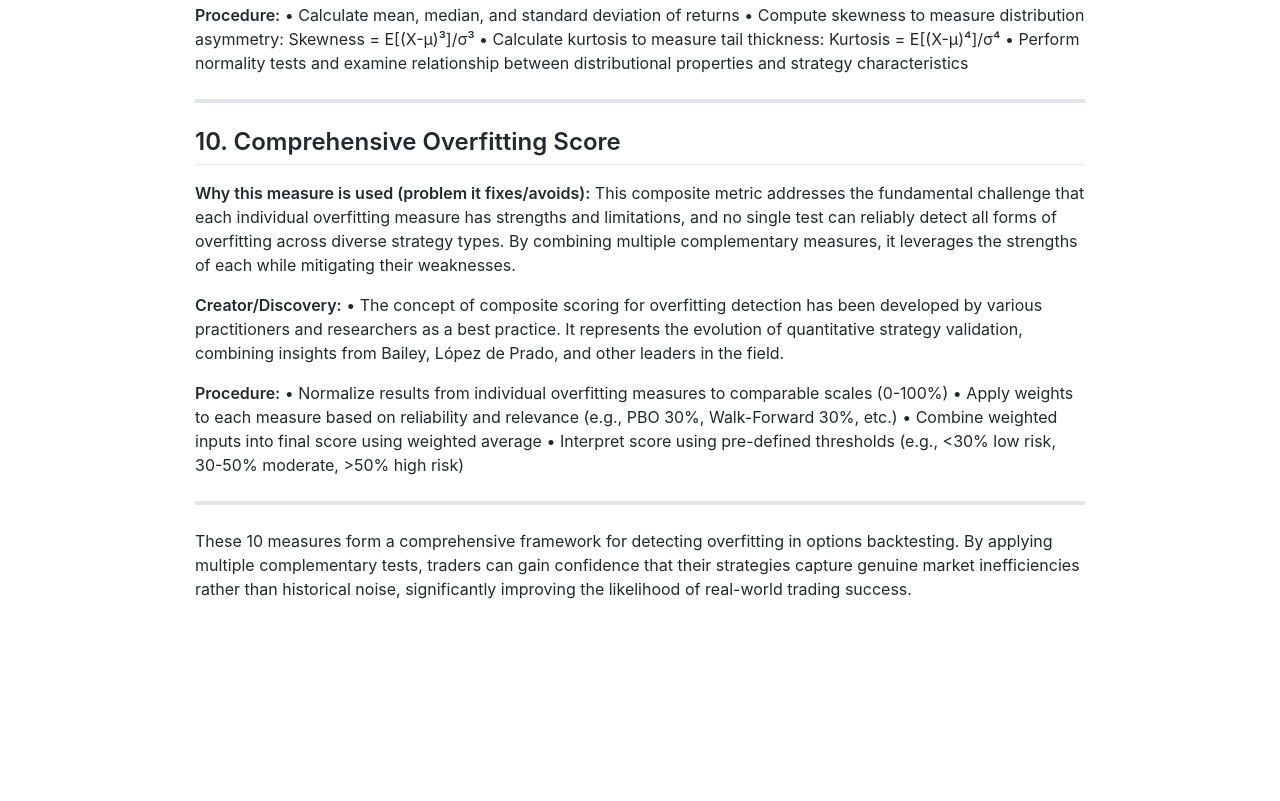
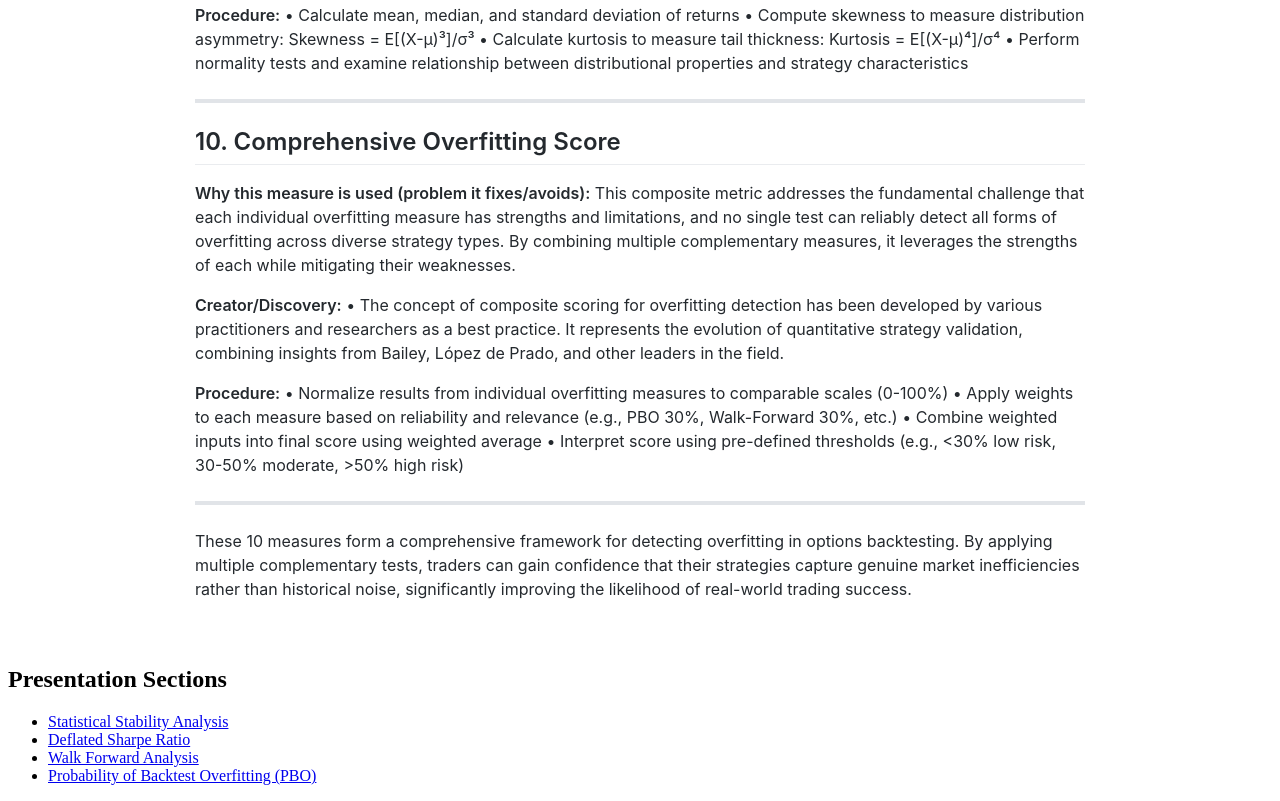
Before and after one commit to AnodyneAI/SMB_Presentations, a plain HTML site: page index.html in a window 1280 px wide. Shown: the part 3588-4389 px from the top of the page. Before the commit the page ends 4242 px from the top, so only its background shows below. Drawn offline with Linux system fonts and the light colour scheme.

Commit message:
Update index.html

```diff
--- a/index.html
+++ b/index.html
@@ -1356,6 +1356,12 @@ This composite metric addresses the fundamental challenge that each individual o
 <hr>
 <p>These 10 measures form a comprehensive framework for detecting overfitting in options backtesting. By applying multiple complementary tests, traders can gain confidence that their strategies capture genuine market inefficiencies rather than historical noise, significantly improving the likelihood of real-world trading success.</p>
 </article>
-
+ <h2>Presentation Sections</h2>
+<ul>
+  <li><a href="Presentation-Statistical_Stability_Analysis.html">Statistical Stability Analysis</a></li>
+  <li><a href="Presentation_Deflated_Sharpe_Ratio.html">Deflated Sharpe Ratio</a></li>
+  <li><a href="Presentation-Walk_Forward_Analysis.html">Walk Forward Analysis</a></li>
+  <li><a href="Presentation-Probability_of_Backtest_Overfitting_htm.html">Probability of Backtest Overfitting (PBO)</a></li>
+</ul>
 </body>
 </html>
```
